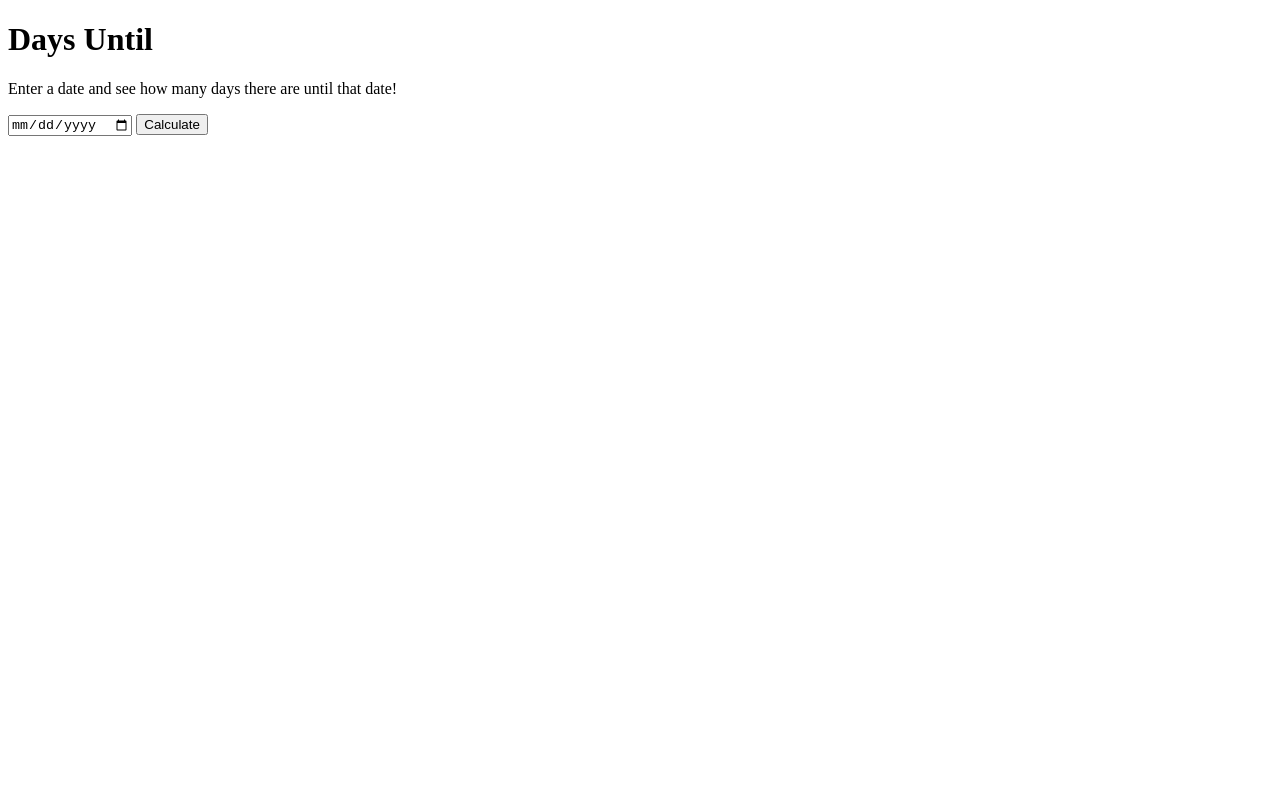
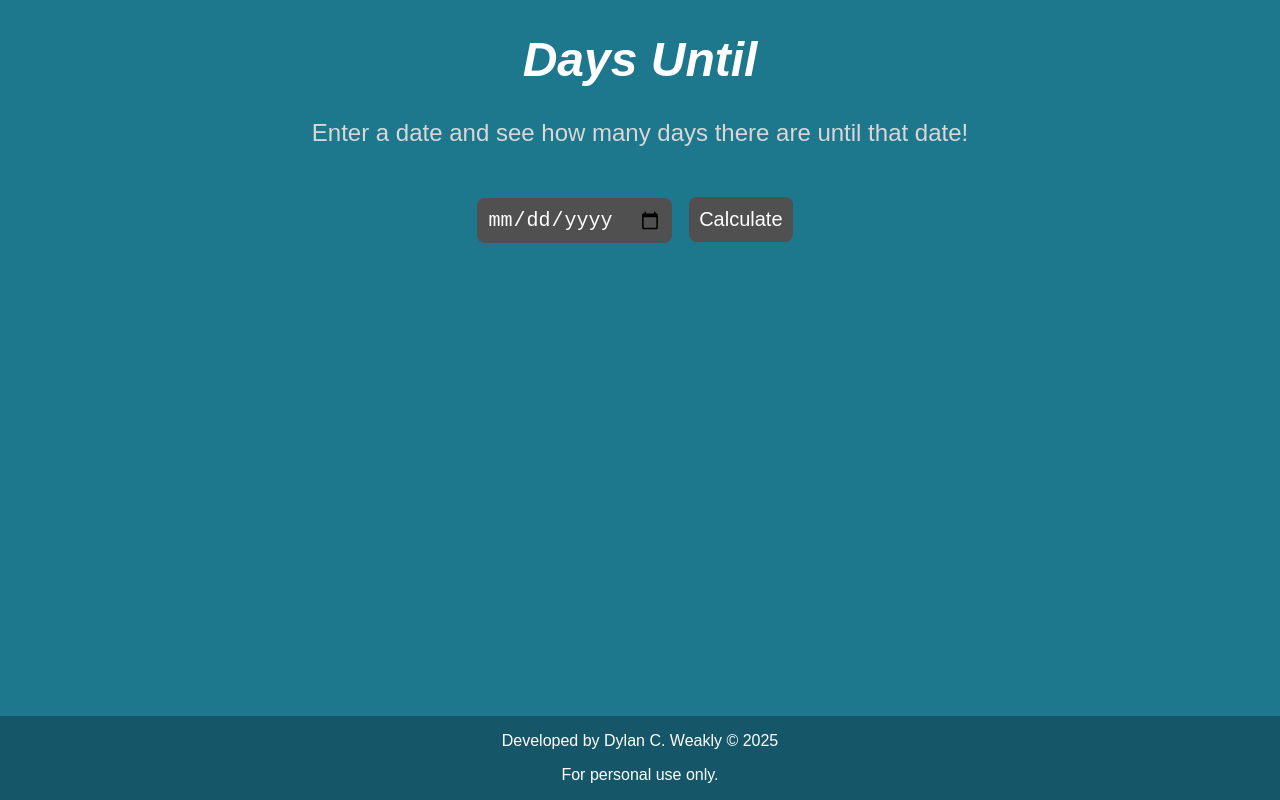
Before and after one commit to DylanWeakly/days-until, a plain HTML site: page index.html in a window 1280 px wide. Drawn offline with Linux system fonts and the light colour scheme.

Commit message:
Add CSS and update JS

```diff
--- a/findDate.js
+++ b/findDate.js
@@ -1,5 +1,5 @@
 document.querySelector('.js-calculate-button').addEventListener('click', () => {
-    const input = document.querySelector('.js-target-date').value;
+    const input = document.querySelector('.js-date-input').value;
     const result = document.querySelector('.js-result');
 
     if (!input) {
@@ -16,8 +16,10 @@ document.querySelector('.js-calculate-button').addEventListener('click', () => {
     const one_day = 1000 * 60 * 60 * 24;
     const diff = Math.ceil((targetDate - today) / one_day);
 
-    if (diff > 0) {
-        result.textContent = `${diff} day(s) left until ${targetDate.toDateString()}.`;
+    if (diff > 1) {
+        result.textContent = `There are ${diff} days left until ${targetDate.toDateString()}.`;
+    } else if (diff === 1) {
+        result.textContent = `There is ${diff} day left until ${targetDate.toDateString()}!`;
     } else if (diff === 0) {
         result.textContent = `That's today!`
     } else {
--- a/index.html
+++ b/index.html
@@ -6,14 +6,23 @@
     <link rel="stylesheet" href="./style.css">
 </head>
 <body>
-    <h1>Days Until</h1>
-    <p>Enter a date and see how many days there are until that date!</p>
+    <h1 class="title">Days Until</h1>
+    <p class="instructions">Enter a date and see how many days there are until that date!</p>
 
-    <input type="date" class="target-date js-target-date">
-    <button class="calculate-button js-calculate-button">Calculate</button>
+    <div class="input-box">
+        <input type="date" class="date-input js-date-input">
+        <button class="calculate-button js-calculate-button">Calculate</button>
+    </div>
+
 
     <p class="result js-result"></p>
 
     <script src="./findDate.js"></script>
+    <div class="footer">
+        <footer class="footer-text">
+            <p>Developed by Dylan C. Weakly &copy; 2025</p>
+            <p>For personal use only.</p>
+        </footer>
+    </div>
 </body>
 </html>
--- a/style.css
+++ b/style.css
@@ -0,0 +1,60 @@
+body {
+    margin: 0 auto;
+    background-color: rgb(29, 119, 141);
+    color: white;
+    font-family: Arial, Helvetica, sans-serif;
+    text-align: center;
+    font-size: 24px;
+}
+
+.title {
+    font-style: italic;
+    font-weight: bold;
+}
+
+.instructions {
+    color: rgb(216, 216, 216);
+}
+
+.input-box {
+    margin-top: 50px;
+}
+
+.date-input,
+.calculate-button {
+    background-color: rgb(80, 80, 80);
+    color: rgb(255, 255, 255);
+    font-size: 20px;
+    border-style: none;
+    border-radius: 8px;
+    padding: 10px;
+    margin-right: 10px;
+}
+
+.date-input:hover {
+    cursor: pointer;
+}
+
+.calculate-button {
+    padding-block: 11px;
+    padding-inline: 10px;
+}
+
+.calculate-button:hover {
+    background-color: rgb(58, 58, 58);
+    color: rgb(206, 206, 206);
+    cursor: pointer;
+}
+
+.footer {
+    clear: both;
+    min-height: 10%;
+    width: 100%;
+    position: fixed;
+    bottom: 0;
+    background-color: rgb(21, 87, 104);
+}
+
+.footer-text {
+    font-size: 16px;
+}
```
